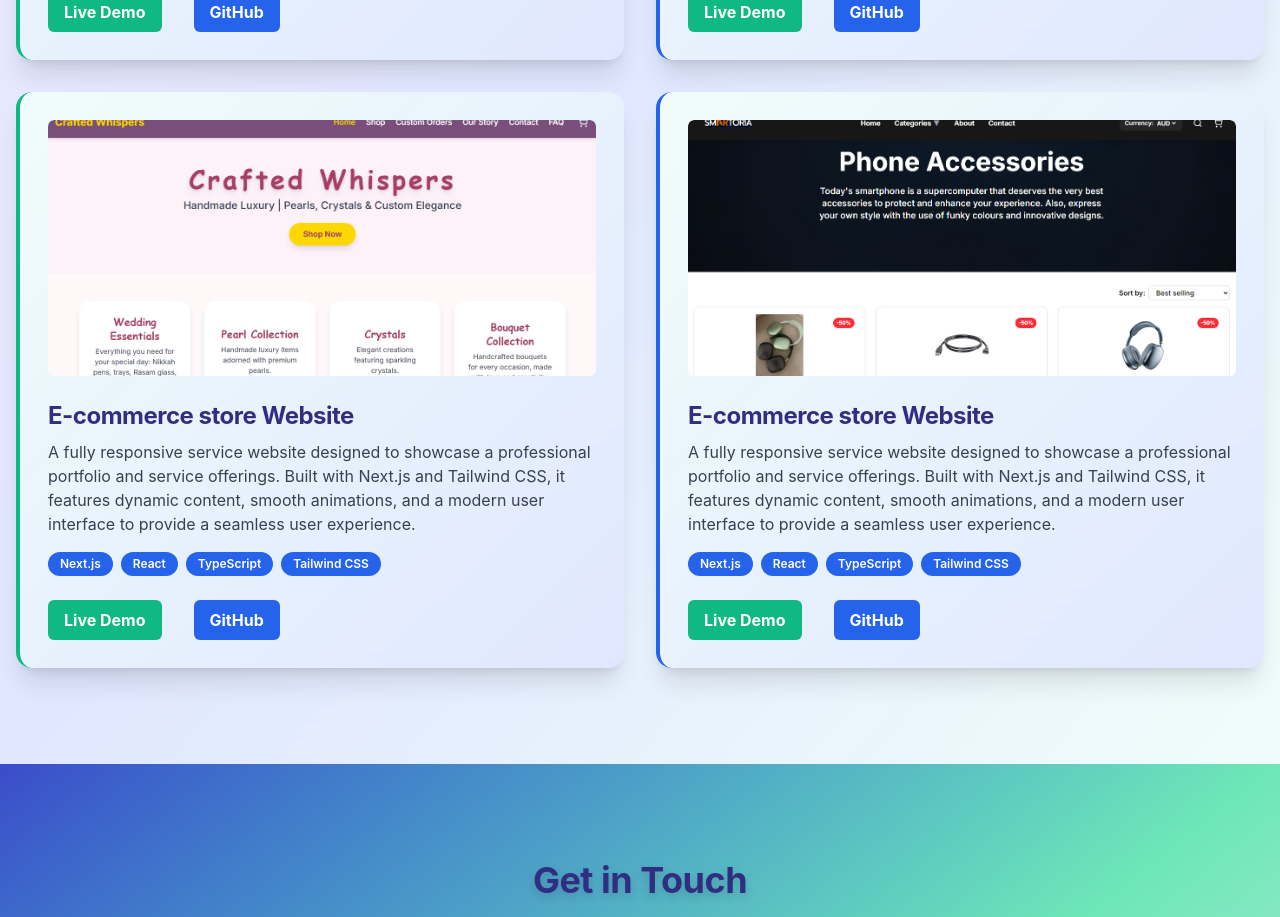
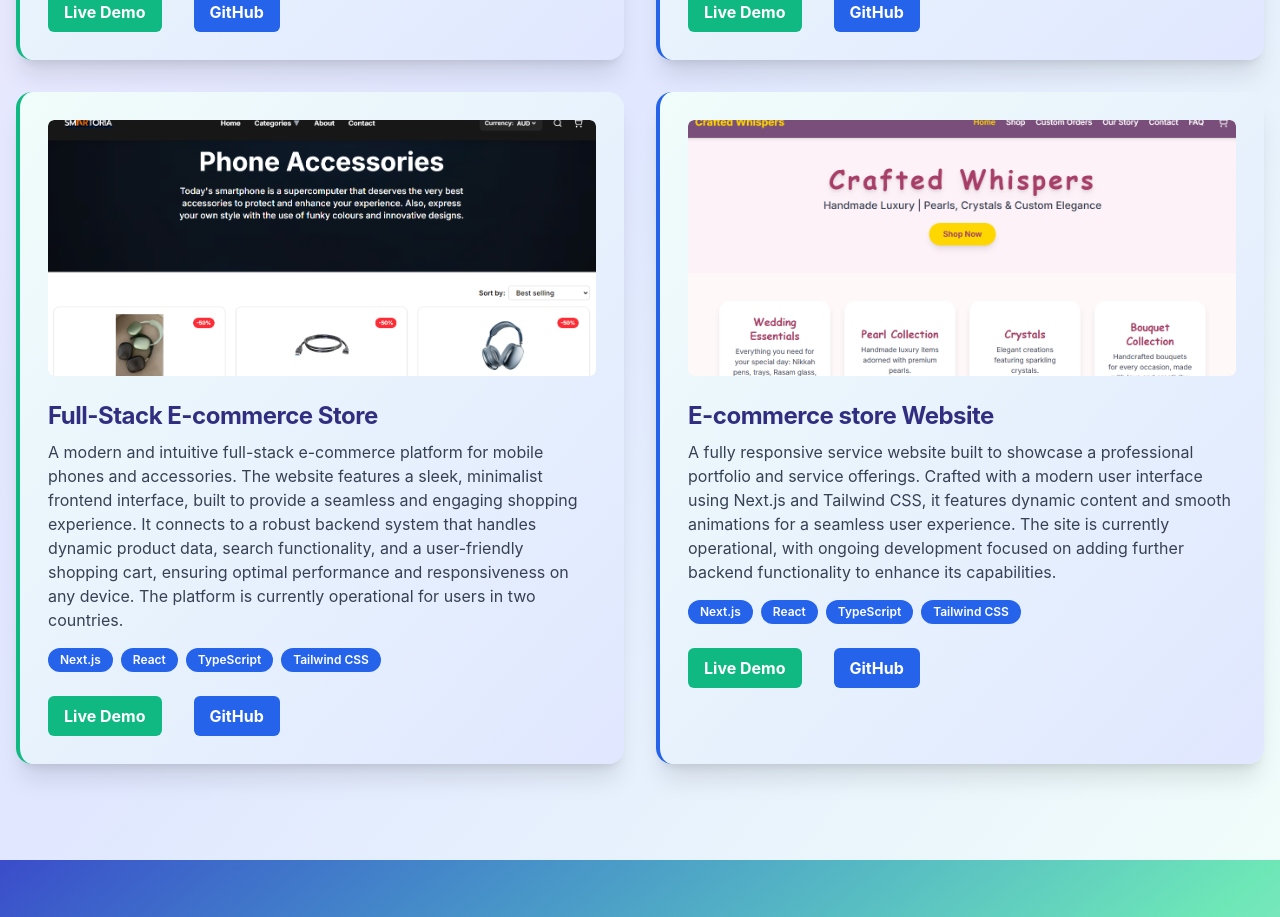
Before and after one commit to Manahill-Naeem/my-portfolio, a Next.js app: page / in a window 1280 px wide. Shown: the part 4844-5761 px from the top of the page. Built offline with nearby package versions, Linux system fonts and the light colour scheme.

Commit message:
Update Projects.tsx

```diff
--- a/src/sections/Projects.tsx
+++ b/src/sections/Projects.tsx
@@ -23,21 +23,21 @@ const projects = [
   },
   {
     id: 3,
+    title: 'Full-Stack E-commerce Store',
+    description: 'A modern and intuitive full-stack e-commerce platform for mobile phones and accessories. The website features a sleek, minimalist frontend interface, built to provide a seamless and engaging shopping experience. It connects to a robust backend system that handles dynamic product data, search functionality, and a user-friendly shopping cart, ensuring optimal performance and responsiveness on any device. The platform is currently operational for users in two countries.',
+    techStack: ['Next.js', 'React', 'TypeScript', 'Tailwind CSS'],
+    imageSrc: '/images/projects/mobile_store_website.png',
+    liveLink: 'https://smartoria-mobile-web.vercel.app/',
+    githubLink: 'https://github.com/Manahill-Naeem/smartoria-mobile-web'
+  },
+  {
+    id: 4,
     title: 'E-commerce store Website',
-    description: 'A fully responsive service website designed to showcase a professional portfolio and service offerings. Built with Next.js and Tailwind CSS, it features dynamic content, smooth animations, and a modern user interface to provide a seamless user experience.',
+    description: 'A fully responsive service website built to showcase a professional portfolio and service offerings. Crafted with a modern user interface using Next.js and Tailwind CSS, it features dynamic content and smooth animations for a seamless user experience. The site is currently operational, with ongoing development focused on adding further backend functionality to enhance its capabilities.',
     techStack: ['Next.js', 'React', 'TypeScript', 'Tailwind CSS'],
     imageSrc: '/images/projects/cw_store_website.png',
     liveLink: 'https://craftedwhispers.vercel.app/',
     githubLink: 'https://github.com/Manahill-Naeem/craft_website'
-  },
-  {
-    id: 4,
-    title: 'E-commerce store Website',
-    description: 'A fully responsive service website designed to showcase a professional portfolio and service offerings. Built with Next.js and Tailwind CSS, it features dynamic content, smooth animations, and a modern user interface to provide a seamless user experience.',
-    techStack: ['Next.js', 'React', 'TypeScript', 'Tailwind CSS'],
-    imageSrc: '/images/projects/mobile_store_website.png',
-    liveLink: 'https://smartoria-mobile-web.vercel.app/',
-    githubLink: 'https://github.com/Manahill-Naeem/smartoria-mobile-web'
   },
 ];
 
```
